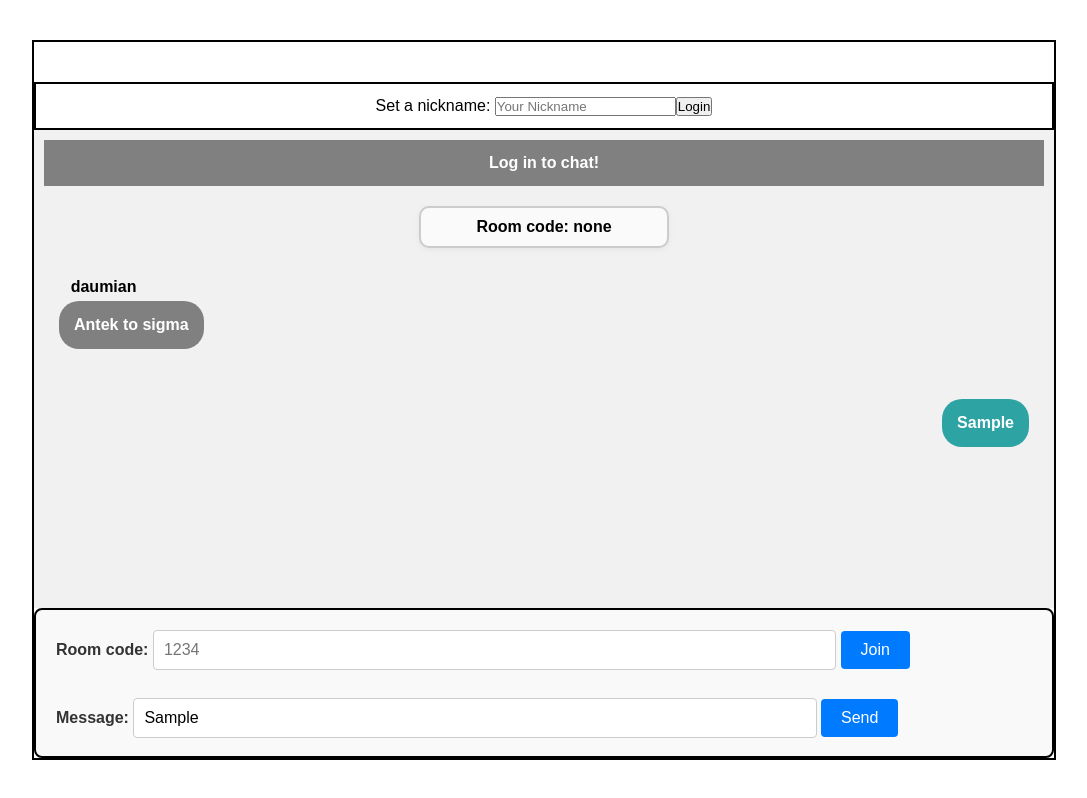
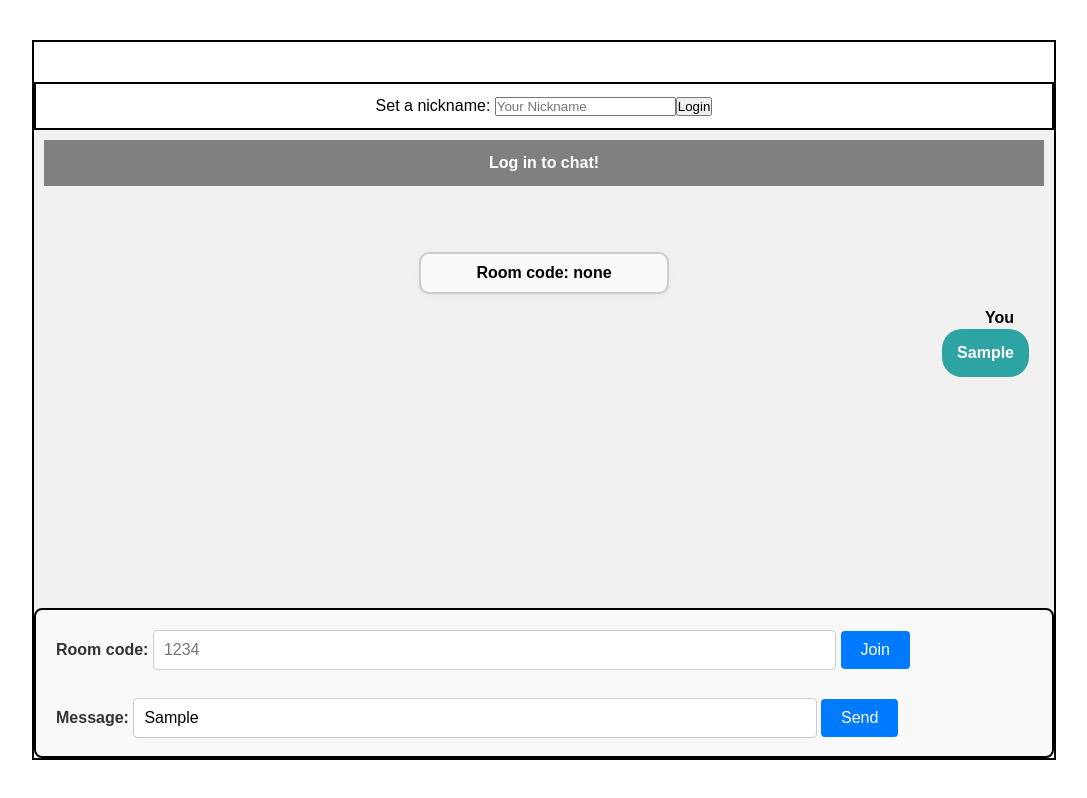
Before and after one commit to 1-xB/Chat, a website: page public/html/index.html in a window 1280 px wide. Both pictures are taken after typing "Sample" into the empty fields and a click on the button "Send". Shown: the whole page, without its empty margins (96-1183 px from the left). Drawn offline with nearby package versions, Linux system fonts and the light colour scheme; no server answers.

Commit message:
Added deafult public room,not need to select room at first.Fixed displaying your name in message.

```diff
--- a/public/css/style.css
+++ b/public/css/style.css
@@ -81,7 +81,6 @@ html, body {
 .showName {
     font-weight: bold;
     padding-left: 3ch;
-    text-align: inherit;
     position: relative;
     top: 10px;
 }
@@ -135,3 +134,8 @@ html, body {
 #send-menu button:hover {
     background-color: #0056b3;
 }
+
+#disconnected-notification{
+    height:10%;
+    font-weight:bold;
+}
--- a/public/html/index.html
+++ b/public/html/index.html
@@ -21,12 +21,9 @@
 
     <div id="chat">
         <div id="user-info">Log in to chat!</div>
+        <div id="disconnected-notification"></div>
         <div id="current-room">
             Room code: <span id="room-code">none</span>
-        </div>
-        <div class="message-holder">
-            <div class="showName">daumian</div>
-            <div class="displayed-message">Antek to sigma</div>
         </div>
     </div>
     <div id="send-menu">
--- a/public/js/script.js
+++ b/public/js/script.js
@@ -9,8 +9,11 @@ const user_info = document.getElementById("user-info");
 const user_name_input = document.getElementById("nickName");
 const room_input = document.getElementById("room");
 const room_code_span = document.getElementById("room-code");
+const notification_on_user_disconnect = document.getElementById("notification-disconnect");
+let messageWidth;
 let username; // nazwa użytkownika
-let room;
+let room = "public";
+socket.emit("join-room",room)
 
 let isLogged = false;
 let isJoined = false;
@@ -64,6 +67,9 @@ socket.on("message", (msg,username) => {
     n.textContent = username
     d.textContent = msg
     n.textContent = username
+
+    //automatyczne przewijanie suwaka do osttaniej wiadomosci
+    chatDiv.scrollTop = chatDiv.scrollHeight;
 })
 
 // funkcja dołączania do pokoju
@@ -72,12 +78,16 @@ function joinRoom(){
         warning.textContent = "You are not logged in!"
         return
     }
-
     room = room_input.value;
     socket.emit("join-room",room)
     isJoined = true;
     room_code_span.textContent = room;
 }
+socket.on("disconnected",name=>{
+    notification_on_user_disconnect.textContent = `user ${name} disconnected`
+    notification_on_user_disconnect.style.width = "100%"
+    notification_on_user_disconnect.style.backgroundColor = "red"
+})
 
 // funkcja wysyłania wiadomości
 function sendMessage() {
@@ -102,7 +112,13 @@ function sendMessage() {
     containerDiv.style.justifyContent = "right";
     messageDiv.style.backgroundColor = "#2ea3a3";
     messageDiv.textContent = message
-    nameDiv.textContent = username
+    messageWidth = messageDiv.clientWidth;
+    nameDiv.textContent = "You";
+    nameDiv.style.left = messageWidth + "px";
+    nameDiv.style.top = "-5px";
+
+    //automatyczne przewijanie suwaka do osttaniej wiadomosci
+    chatDiv.scrollTop = chatDiv.scrollHeight;
 
     message.value = "";
 }
--- a/server.js
+++ b/server.js
@@ -61,7 +61,7 @@ io.on("connection", (socket => {
         // usunięcie użytkownika z listy
         for (let name in users) {
             if (users[name].id === socket.id) {
-                console.log("Użytkownik " + name + " się rozłączył")
+                socket.emit("disconnected",name)
                 delete users[name];
                 break;
             }
```
